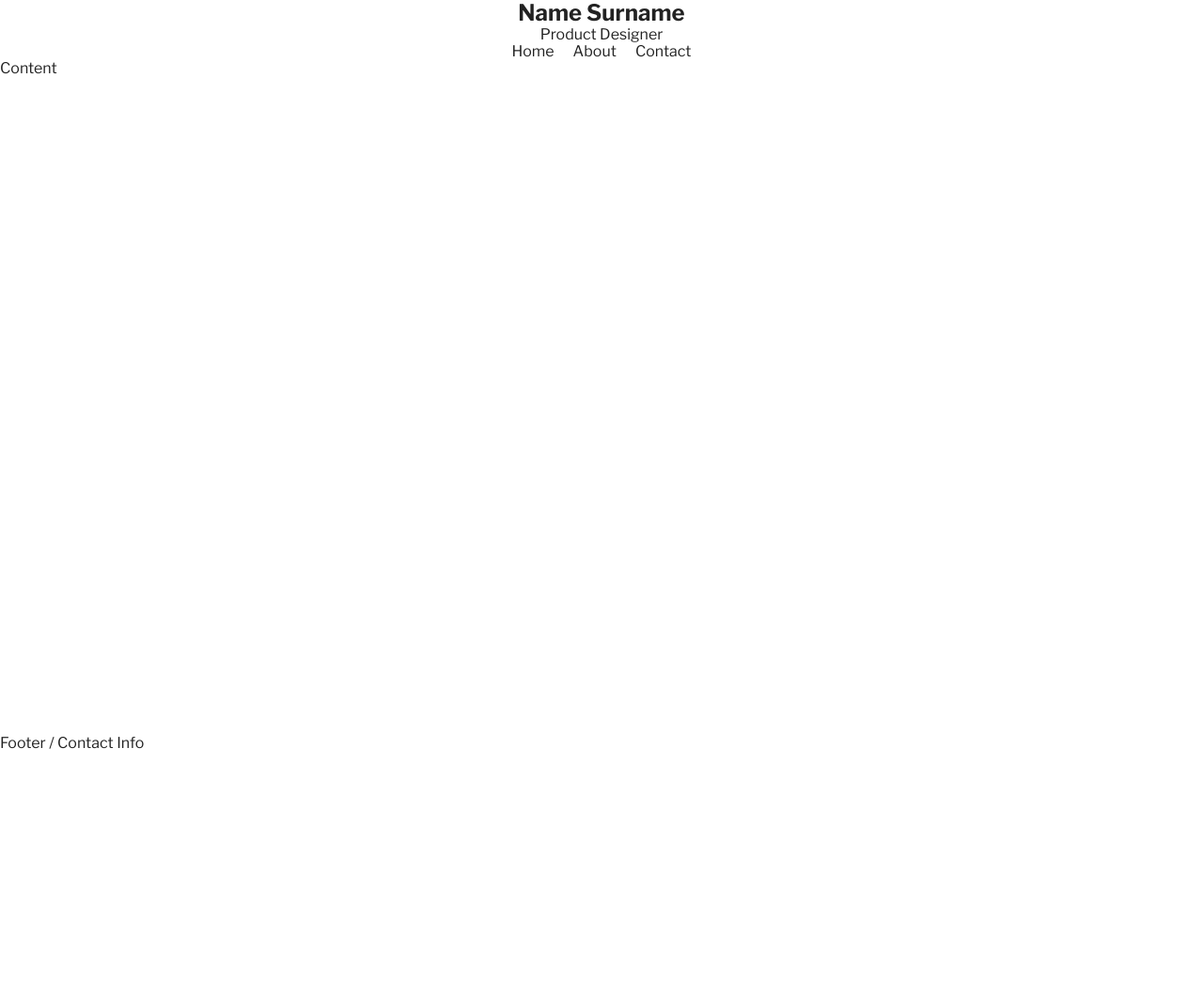
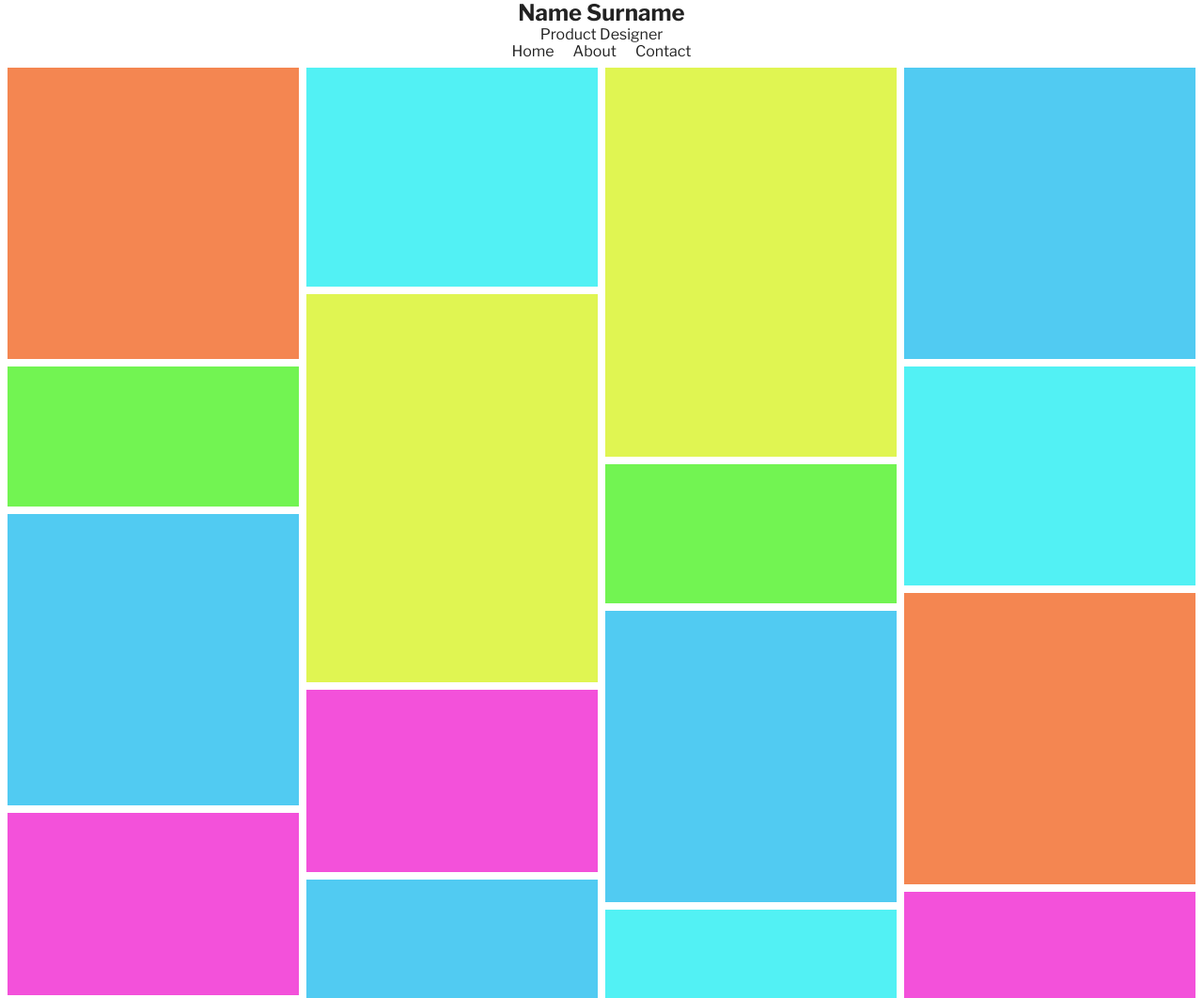
Before and after one commit to hscersosimo/portfolio, a website built with Parcel: page index.html in a window 1280 px wide. Shown: the top 1062 px of the page at 94% size. Before the commit the page ends 800 px from the top, so only its background shows below. Built offline with nearby package versions, Linux system fonts and the light colour scheme.

Commit message:
grid + page layout

```diff
--- a/css/styles.css
+++ b/css/styles.css
@@ -2,9 +2,12 @@
 /* Custom fonts declarations */
 @font-face {
     font-family: "LibreFranklin";
-    src: url("../assets/fonts/LibreFranklin-VariableFont_wght.ttf");
+    src: url("../fonts/LibreFranklin-VariableFont_wght.ttf");
   }
 
+* {
+    box-sizing: border-box;
+}
 html, body {
     height: 100%;
     display: flex;
@@ -27,3 +30,38 @@ html, body {
 .footer {
     margin-top: auto;
 }
+
+.row {
+    display: flex;
+    flex-wrap: wrap;
+    padding: 0 4px;
+}
+
+/* Create four equal columns that sits next to each other */
+.column {
+    flex: 25%;
+    max-width: 25%;
+    padding: 0 4px;
+}
+
+.column img {
+    margin-top: 8px;
+    vertical-align: middle;
+    width: 100%;
+}
+
+  /* Responsive layout - makes a two column-layout instead of four columns */
+  @media screen and (max-width: 800px) {
+    .column {
+      flex: 50%;
+      max-width: 50%;
+    }
+  }
+
+  /* Responsive layout - makes the two columns stack on top of each other instead of next to each other */
+  @media screen and (max-width: 600px) {
+    .column {
+      flex: 100%;
+      max-width: 100%;
+    }
+  }
--- a/index.html
+++ b/index.html
@@ -39,8 +39,39 @@
   </div><!-- header-->
 
 
-  <div>
-      Content
+  <div class="row">
+    <div class="column">
+      <img src="img/test1.jpg" style="width:100%">
+      <img src="img/test2.jpg" style="width:100%">
+      <img src="img/test3.jpg" style="width:100%">
+      <img src="img/test4.jpg" style="width:100%">
+      <img src="img/test5.jpg" style="width:100%">
+      <img src="img/test6.jpg" style="width:100%">
+    </div>
+    <div class="column">
+      <img src="img/test6.jpg" style="width:100%">
+      <img src="img/test5.jpg" style="width:100%">
+      <img src="img/test4.jpg" style="width:100%">
+      <img src="img/test3.jpg" style="width:100%">
+      <img src="img/test2.jpg" style="width:100%">
+      <img src="img/test1.jpg" style="width:100%">
+    </div>
+    <div class="column">
+      <img src="img/test5.jpg" style="width:100%">
+      <img src="img/test2.jpg" style="width:100%">
+      <img src="img/test3.jpg" style="width:100%">
+      <img src="img/test6.jpg" style="width:100%">
+      <img src="img/test1.jpg" style="width:100%">
+      <img src="img/test4.jpg" style="width:100%">
+    </div>
+    <div class="column">
+      <img src="img/test3.jpg" style="width:100%">
+      <img src="img/test6.jpg" style="width:100%">
+      <img src="img/test1.jpg" style="width:100%">
+      <img src="img/test4.jpg" style="width:100%">
+      <img src="img/test2.jpg" style="width:100%">
+      <img src="img/test5.jpg" style="width:100%">
+    </div>
   </div>
 
   <div class="footer">
```
Also changed, not shown: fonts/LibreFranklin-Regular.ttf (renamed from assets/fonts/LibreFranklin-Regular.ttf), fonts/LibreFranklin-VariableFont_wght.ttf (renamed from assets/fonts/LibreFranklin-VariableFont_wght.ttf), img/test1.jpg (added), img/test2.jpg (added), img/test3.jpg (added), img/test4.jpg (added), img/test5.jpg (added), img/test6.jpg (added), 1 other file.
